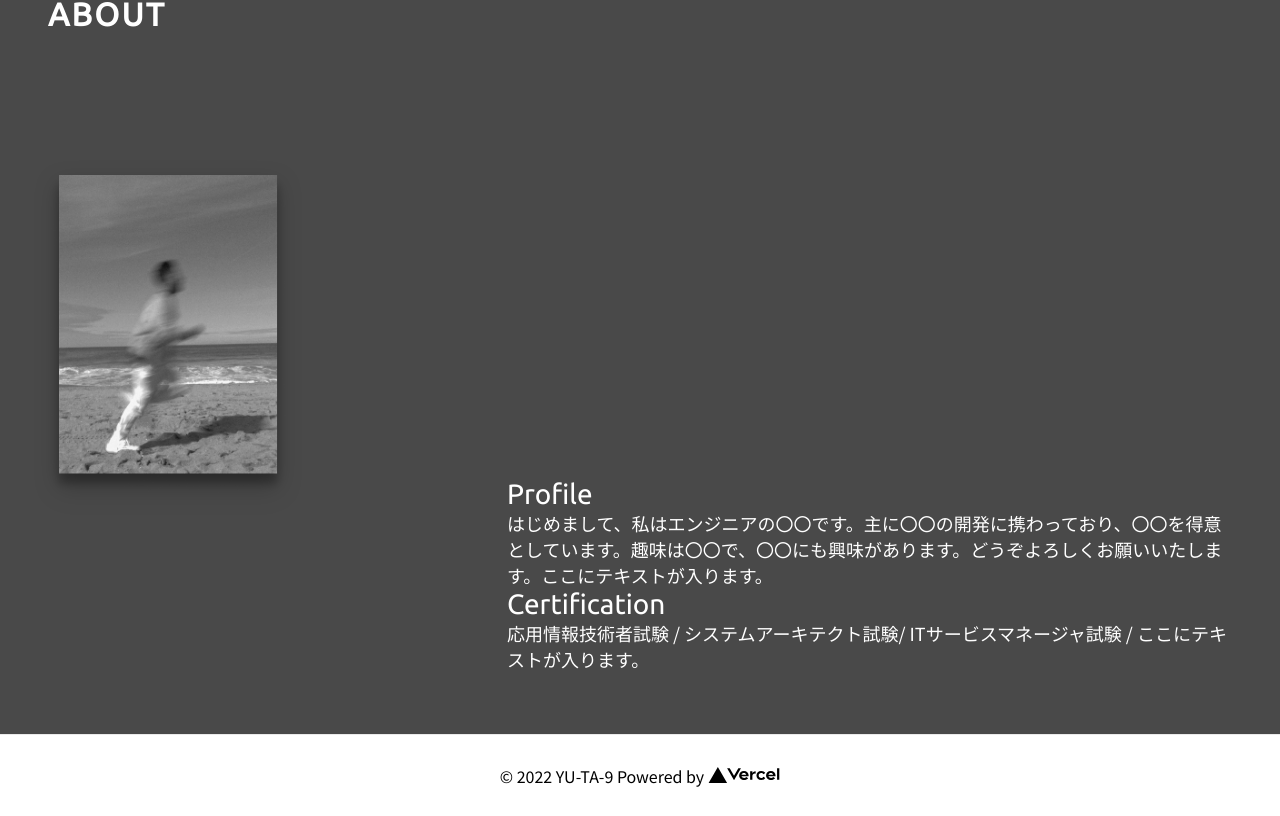
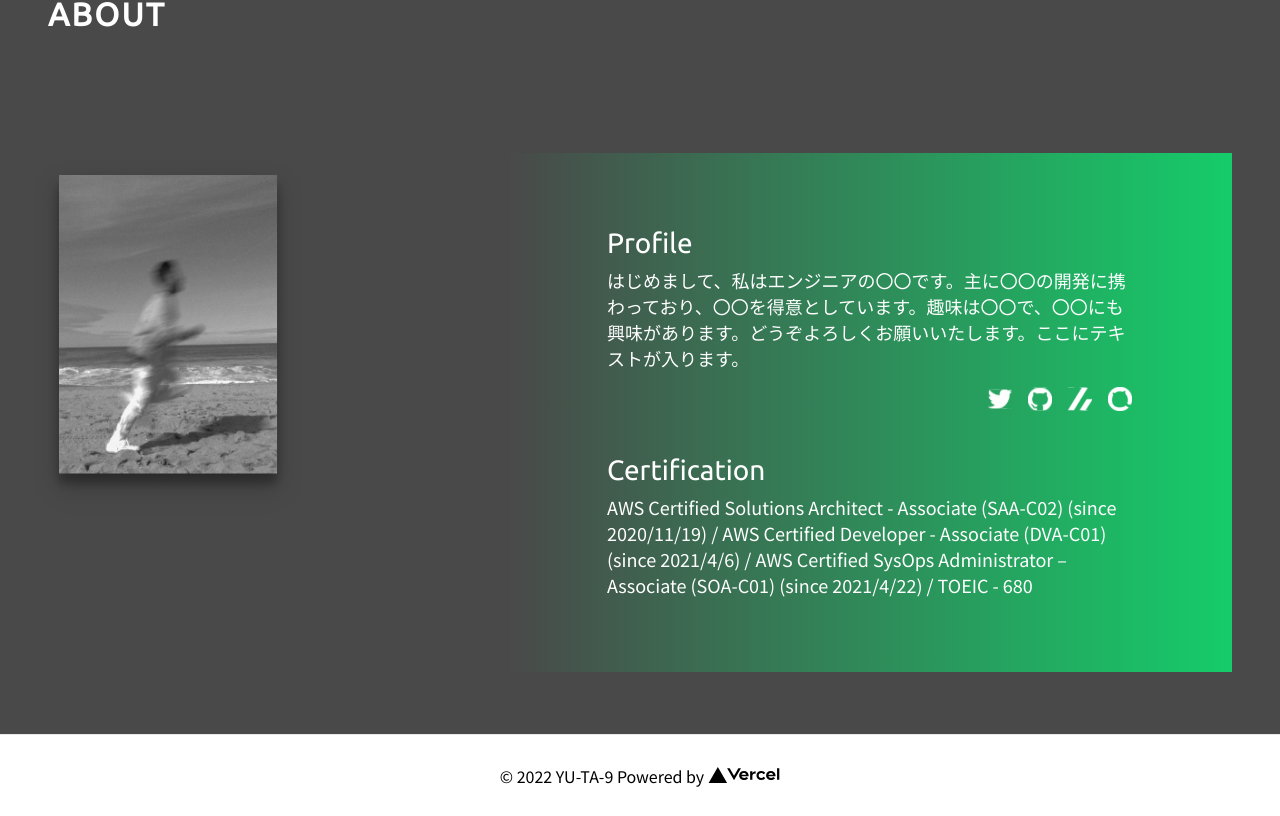
Before and after one commit to yu-ta-9/yuta9-page, a Next.js app: page /v2 in a window 1280 px wide. Shown: the part 866-1682 px from the top of the page. Built offline with nearby package versions, Linux system fonts and the light colour scheme.

Commit message:
update about section

```diff
--- a/src/components/pages/v2/sections/AboutSection/index.tsx
+++ b/src/components/pages/v2/sections/AboutSection/index.tsx
@@ -1,21 +1,46 @@
 import type { FC } from 'react';
 
 import styles from './style.module.scss';
+
+import { IconGithub } from '../../../../icons/Github';
+import { IconQiita } from '../../../../icons/Qiita';
+import { IconTwitter } from '../../../../icons/Twitter';
+import { IconZenn } from '../../../../icons/Zenn';
 
 export const AboutSection: FC = () => {
   return (
     <section className={styles['section-about']}>
       <h2 className={styles['header']}>ABOUT</h2>
       <div className={styles['contents']}>
+        <section className={styles['section']}>
           <h3 className={styles['title']}>Profile</h3>
           <p className={styles['description']}>
             はじめまして、私はエンジニアの〇〇です。主に〇〇の開発に携わっており、〇〇を得意としています。趣味は〇〇で、〇〇にも興味があります。どうぞよろしくお願いいたします。ここにテキストが入ります。
           </p>
+          <div className={styles['links']}>
+            <a href='https://twitter.com/yuta9_drumming' target='_blank' rel='noreferrer'>
+              <IconTwitter width={24} height={24} />
+            </a>
+            <a href='https://github.com/yu-ta-9' target='_blank' rel='noreferrer'>
+              <IconGithub width={24} height={24} />
+            </a>
+            <a href='https://zenn.dev/yu_ta_9' target='_blank' rel='noreferrer'>
+              <IconZenn width={24} height={24} />
+            </a>
+            <a href='https://qiita.com/YU-TA-9' target='_blank' rel='noreferrer'>
+              <IconQiita width={24} height={24} />
+            </a>
+          </div>
+        </section>
 
+        <section className={styles['section']}>
           <h3 className={styles['title']}>Certification</h3>
           <p className={styles['description']}>
-          応用情報技術者試験 / システムアーキテクト試験/ ITサービスマネージャ試験 / ここにテキストが入ります。
+            AWS Certified Solutions Architect - Associate (SAA-C02) (since 2020/11/19) / AWS Certified Developer -
+            Associate (DVA-C01) (since 2021/4/6) / AWS Certified SysOps Administrator – Associate (SOA-C01) (since
+            2021/4/22) / TOEIC - 680
           </p>
+        </section>
       </div>
       <img className={styles['image']} src='/images/sample_profile.png' alt='profile' />
     </section>
--- a/src/components/pages/v2/sections/AboutSection/style.module.scss
+++ b/src/components/pages/v2/sections/AboutSection/style.module.scss
@@ -26,9 +26,17 @@
     right: 48px;
     bottom: 62px;
     width: 725px;
+    padding: 74px 100px;
+    background: linear-gradient(270deg, rgb(1 255 118 / 72%) 0%, rgb(1 255 118 / 0%) 100%);
   }
 
-  > .contents > .title {
+  > .contents > .section {
+    &:not(:first-child) {
+      margin-top: 42px;
+    }
+  }
+
+  > .contents > .section > .title {
     @include m.title;
 
     font-size: 28px;
@@ -38,11 +46,20 @@
     color: #fff;
   }
 
-  > .contents > .description {
+  > .contents > .section > .description {
+    margin-top: 8px;
     font-size: 18px;
     font-weight: 400;
     line-height: 26px;
     color: #fff;
+  }
+
+  > .contents > .section > .links {
+    display: flex;
+    gap: 16px;
+    align-items: center;
+    justify-content: flex-end;
+    margin-top: 16px;
   }
 
   > .image {
```
Lines whose indentation alone changed are shown as unchanged.
